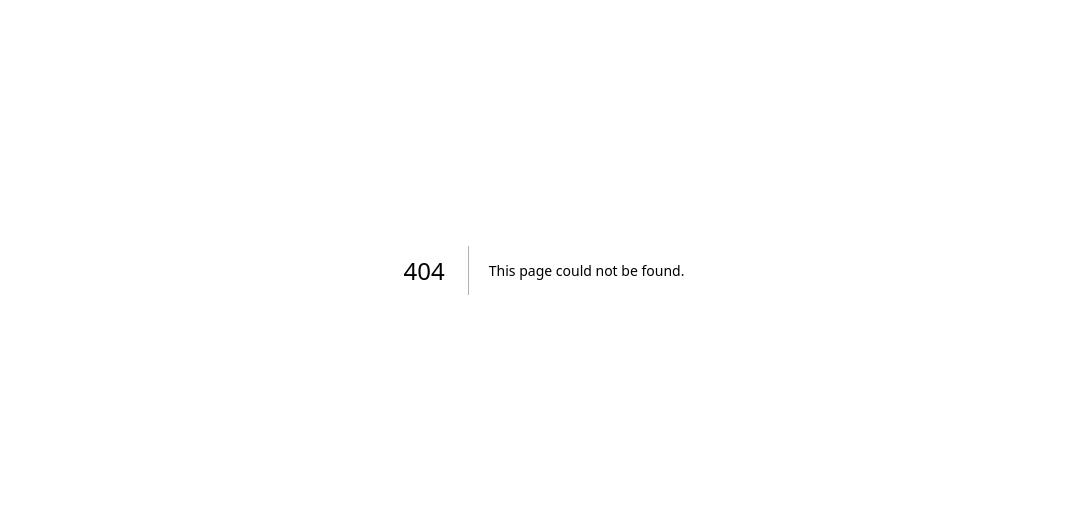
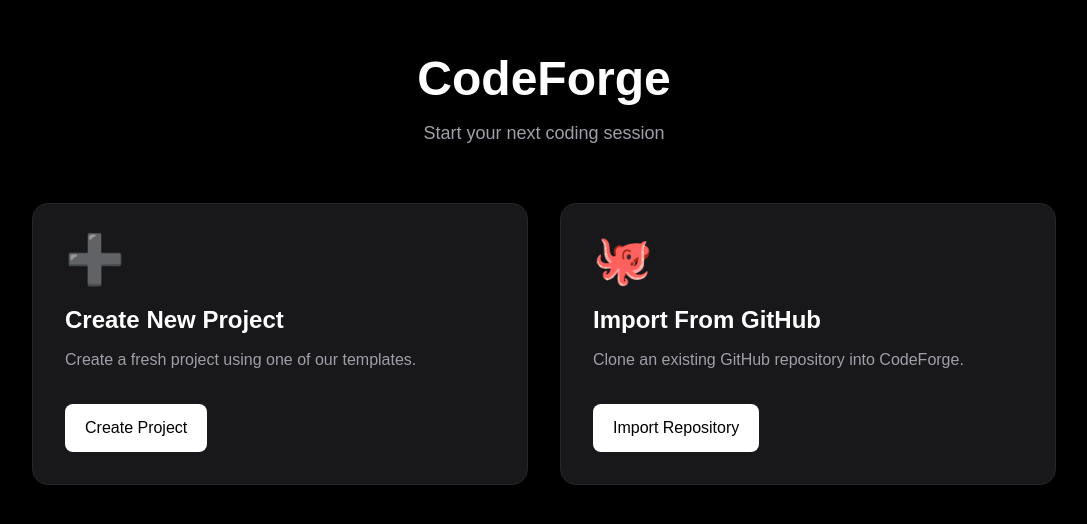
Before and after one commit to Niket420/vibe_coding_platform, a Next.js app: page /dashboard in a window 1280 px wide. Before the commit this address had no page. Shown: the part 130-654 px from the top of the page, without its empty margins (96-1183 px from the left). Built offline with nearby package versions, Linux system fonts and the light colour scheme.

Commit message:
landing page done

```diff
--- /dev/null
+++ b/app/dashboard/page.tsx
@@ -0,0 +1,68 @@
+import Link from "next/link";
+
+export default function DashboardPage() {
+  return (
+    <main className="min-h-screen bg-black text-white flex items-center justify-center px-6">
+      <div className="w-full max-w-5xl">
+        <div className="text-center mb-14">
+          <h1 className="text-5xl font-bold">
+            CodeForge
+          </h1>
+
+          <p className="mt-4 text-zinc-400 text-lg">
+            Start your next coding session
+          </p>
+        </div>
+
+        <div className="grid md:grid-cols-2 gap-8">
+
+          <div className="rounded-2xl border border-zinc-800 bg-zinc-900 p-8 hover:border-white transition-all duration-300">
+
+            <div className="text-5xl mb-5">
+              ➕
+            </div>
+
+            <h2 className="text-2xl font-semibold mb-3">
+              Create New Project
+            </h2>
+
+            <p className="text-zinc-400 mb-8">
+              Create a fresh project using one of our templates.
+            </p>
+
+            <Link
+              href="/templates"
+              className="inline-block rounded-lg bg-white text-black px-5 py-3 font-medium hover:bg-zinc-200"
+            >
+              Create Project
+            </Link>
+
+          </div>
+
+          <div className="rounded-2xl border border-zinc-800 bg-zinc-900 p-8 hover:border-white transition-all duration-300">
+
+            <div className="text-5xl mb-5">
+              🐙
+            </div>
+
+            <h2 className="text-2xl font-semibold mb-3">
+              Import From GitHub
+            </h2>
+
+            <p className="text-zinc-400 mb-8">
+              Clone an existing GitHub repository into CodeForge.
+            </p>
+
+            <button
+              className="rounded-lg bg-white text-black px-5 py-3 font-medium hover:bg-zinc-200"
+            >
+              Import Repository
+            </button>
+
+          </div>
+
+        </div>
+      </div>
+    </main>
+  );
+}
--- a/app/page.tsx
+++ b/app/page.tsx
@@ -1,65 +1,23 @@
-import Image from "next/image";
+import Link from "next/link";
+export default function HomePage() {
+  return (
+    <main className="min-h-screen bg-black text-white flex items-center justify-center">
+      <div className="text-center space-y-4">
+        <h1 className="text-6xl font-bold">
+          CodeForge
+        </h1>
 
-export default function Home() {
-  return (
-    <div className="flex flex-col flex-1 items-center justify-center bg-zinc-50 font-sans dark:bg-black">
-      <main className="flex flex-1 w-full max-w-3xl flex-col items-center justify-between py-32 px-16 bg-white dark:bg-black sm:items-start">
-        <Image
-          className="dark:invert"
-          src="/next.svg"
-          alt="Next.js logo"
-          width={100}
-          height={20}
-          priority
-        />
-        <div className="flex flex-col items-center gap-6 text-center sm:items-start sm:text-left">
-          <h1 className="max-w-xs text-3xl font-semibold leading-10 tracking-tight text-black dark:text-zinc-50">
-            To get started, edit the page.tsx file.
-          </h1>
-          <p className="max-w-md text-lg leading-8 text-zinc-600 dark:text-zinc-400">
-            Looking for a starting point or more instructions? Head over to{" "}
-            <a
-              href="https://vercel.com/templates?framework=next.js&utm_source=create-next-app&utm_medium=appdir-template-tw&utm_campaign=create-next-app"
-              className="font-medium text-zinc-950 dark:text-zinc-50"
-            >
-              Templates
-            </a>{" "}
-            or the{" "}
-            <a
-              href="https://nextjs.org/learn?utm_source=create-next-app&utm_medium=appdir-template-tw&utm_campaign=create-next-app"
-              className="font-medium text-zinc-950 dark:text-zinc-50"
-            >
-              Learning
-            </a>{" "}
-            center.
-          </p>
-        </div>
-        <div className="flex flex-col gap-4 text-base font-medium sm:flex-row">
-          <a
-            className="flex h-12 w-full items-center justify-center gap-2 rounded-full bg-foreground px-5 text-background transition-colors hover:bg-[#383838] dark:hover:bg-[#ccc] md:w-[158px]"
-            href="https://vercel.com/new?utm_source=create-next-app&utm_medium=appdir-template-tw&utm_campaign=create-next-app"
-            target="_blank"
-            rel="noopener noreferrer"
-          >
-            <Image
-              className="dark:invert"
-              src="/vercel.svg"
-              alt="Vercel logomark"
-              width={16}
-              height={16}
-            />
-            Deploy Now
-          </a>
-          <a
-            className="flex h-12 w-full items-center justify-center rounded-full border border-solid border-black/[.08] px-5 transition-colors hover:border-transparent hover:bg-black/[.04] dark:border-white/[.145] dark:hover:bg-[#1a1a1a] md:w-[158px]"
-            href="https://nextjs.org/docs?utm_source=create-next-app&utm_medium=appdir-template-tw&utm_campaign=create-next-app"
-            target="_blank"
-            rel="noopener noreferrer"
-          >
-            Documentation
-          </a>
-        </div>
-      </main>
-    </div>
+        <p className="text-zinc-400 text-lg">
+          Browser IDE with AI-powered vibe coding.
+        </p>
+
+        <Link
+  href="/dashboard"
+  className="bg-white text-black px-6 py-3 rounded-lg font-medium hover:bg-zinc-200 transition"
+>
+  Get Started
+</Link>
+      </div>
+    </main>
   );
 }
```
Also changed, not shown: app/playground/[projectId]/page.tsx (added), app/settings/page.tsx (added), components/landing/CTA.tsx (added), components/landing/Features.tsx (added), components/landing/Footer.tsx (added), components/landing/Hero.tsx (added), components/landing/Navbar.tsx (added), components/landing/WhyUs.tsx (added), 1 other file (tests, documents, lock files or other folders).
